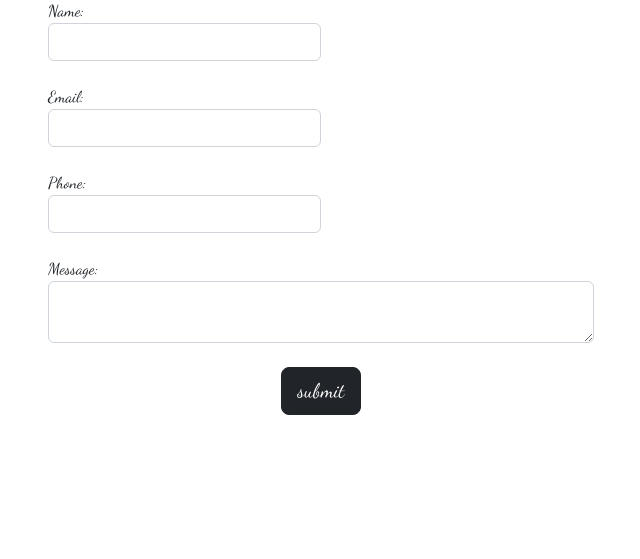
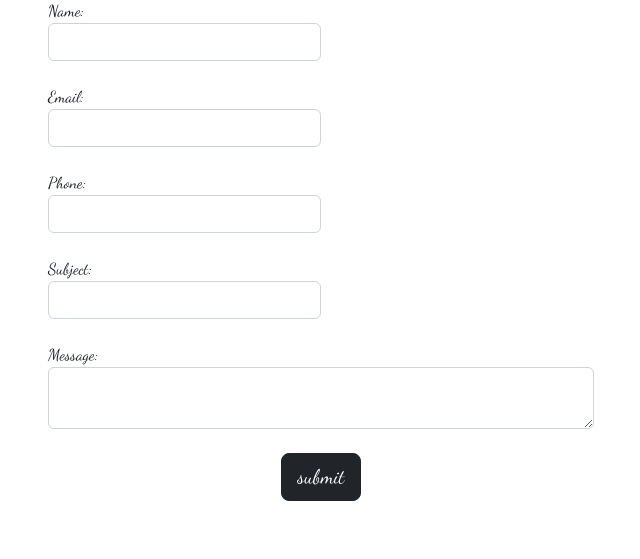
Before and after one commit to blulady/my_blog, a Django app: page /contact in a window 1280 px wide. Shown: the part 451-1010 px from the top of the page, without its empty margins (319-959 px from the left). Before the commit the page ends 866 px from the top, so only its background shows below. Run offline with Django 5.2, Linux system fonts and the light colour scheme; some libraries are stand-ins or nearby versions; some web fonts are replaced.

Commit message:
mail sending works locally

```diff
--- a/blog/blog/blog_app/forms.py
+++ b/blog/blog/blog_app/forms.py
@@ -5,4 +5,5 @@ class ContactForm(forms.Form):
     name = forms.CharField(max_length=250)
     email = forms.EmailField(max_length=250)
     phone = forms.CharField(max_length=11)
+    subject = forms.CharField(max_length=250)
     message = forms.CharField(widget=forms.Textarea)
--- a/blog/blog/blog_app/views.py
+++ b/blog/blog/blog_app/views.py
@@ -1,8 +1,10 @@
 from django.shortcuts import render
+from django.core.mail import send_mail
 from django.http import HttpResponse, HttpResponseRedirect
 from django.template import loader
 from django.views.generic import ListView, DetailView
 from .models import Post
+
 from .forms import ContactForm
 
 
@@ -29,13 +31,36 @@ def about_me(request):
 
 def contact(request):
     if request.method == "POST":
-        form = ContactForm(request.POST)
-        if form.is_valid():
-            print(form)
-            return HttpResponseRedirect("/success")
-    else:
-        form = ContactForm()
-    return render(request, 'blog/contact.html', {"form": form})
+        name = request.POST.get('name')
+        email = request.POST.get('email')
+        subject = request.POST.get('subject')
+        message = request.POST.get('message')
+
+        data = {
+            'name': name,
+            'email': email,
+            'subject': subject,
+            'message': message
+        }
+
+        message = """
+        New message: {}
+
+        From: {}
+        """.format(data['message'], data['email'])
+        send_mail(data['subject'], message,'', ["ssanger2020@gmail.com"], fail_silently=False )
+        return HttpResponseRedirect("/success")
+    return render(request, 'blog/contact.html', {})
+
+# def contact(request):
+#     if request.method == "POST":
+#         form = ContactForm(request.POST)
+#         if form.is_valid():
+#             print(form)
+#             return HttpResponseRedirect("/success")
+#     else:
+#         form = ContactForm()
+#     return render(request, 'blog/contact.html', {"form": form})
 
 
 def success(request):
--- a/blog/blog/templates/blog/contact.html
+++ b/blog/blog/templates/blog/contact.html
@@ -28,6 +28,11 @@
                             <input id="phone" type="text" name="phone" class="form-control">
                         </div>
                         <br>
+                        <div class="form-group col-md-6">
+                            <label for="subject">Subject:</label>
+                            <input id="subject" type="text" name="subject" class="form-control">
+                        </div>
+                        <br>
                         <div class="form-group">
                             <label for="message">Message:</label>
                             <textarea id="message" name="message" class="form-control"></textarea>
```
Also changed, not shown: blog/blog/settings/base.py (+8 -1 lines).
